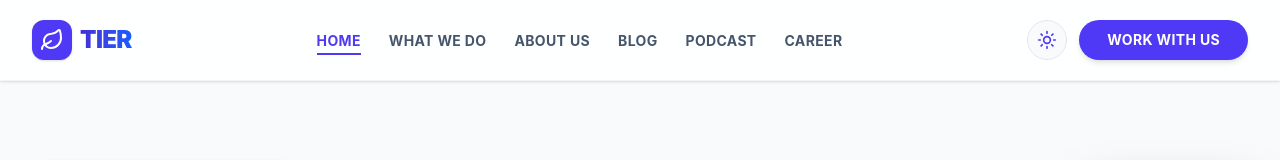
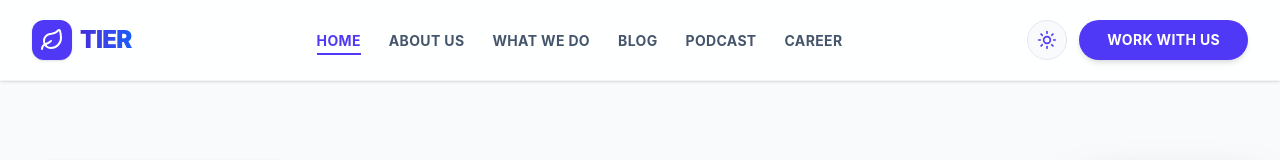
Before and after one commit to ZekTech-code/Tier-Digital, a React (Vite) app: page / in a window 1280 px wide. Shown: the top 160 px of the page. Built offline with nearby package versions, Linux system fonts and the light colour scheme.

Commit message:
Reorder navbar links to Home, About Us, What We Do, Blog, Podcast, Career

```diff
--- a/src/components/Navbar.jsx
+++ b/src/components/Navbar.jsx
@@ -9,8 +9,8 @@ const Navbar = () => {
 
   const navLinks = [
     { name: "Home", href: "/" },
+    { name: "About Us", href: "/#about" },
     { name: "What We Do", href: "/#services" },
-    { name: "About Us", href: "/#about" },
     { name: "Blog", href: "/blog" },
     { name: "Podcast", href: "/podcast" },
     { name: "Career", href: "/careers" },
```
